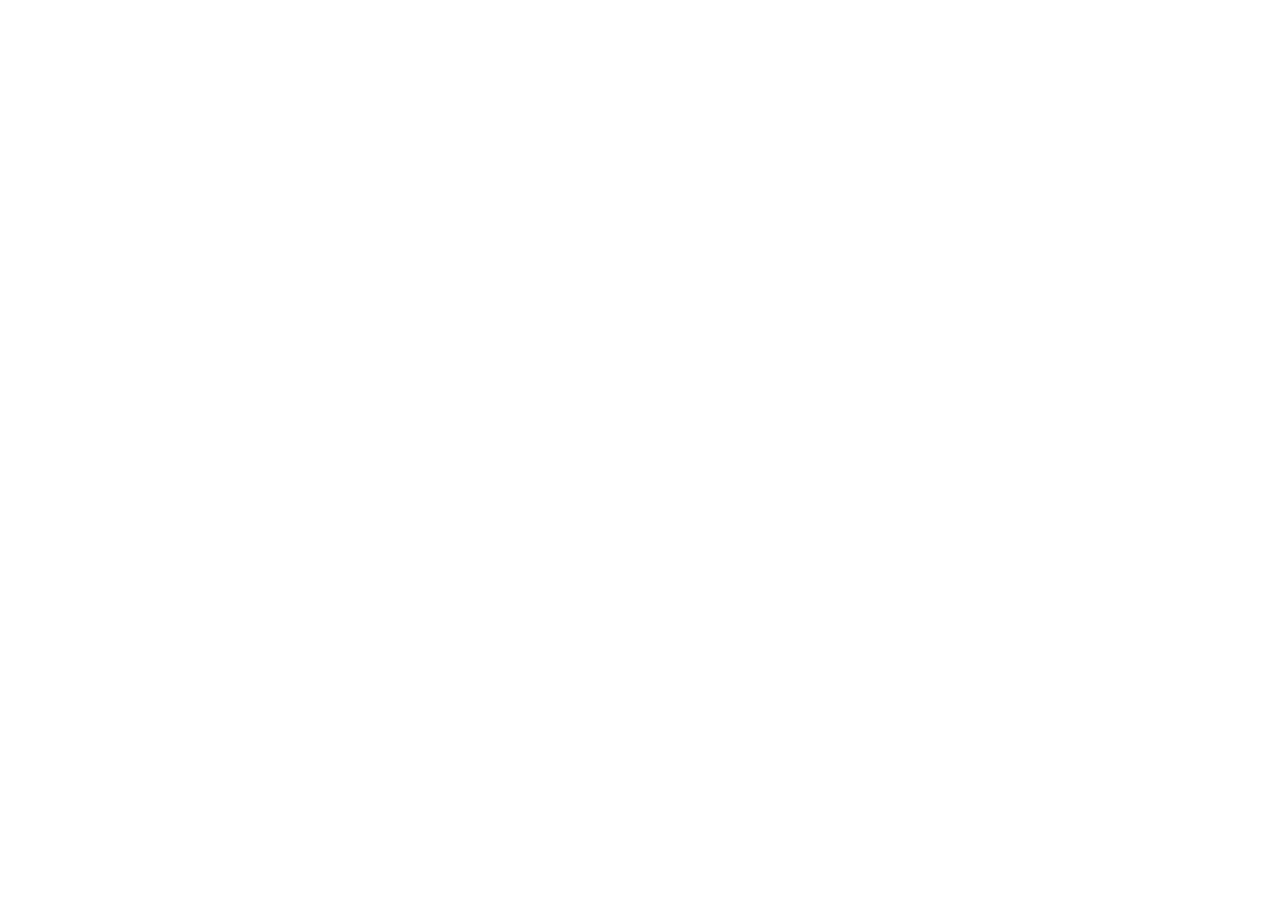
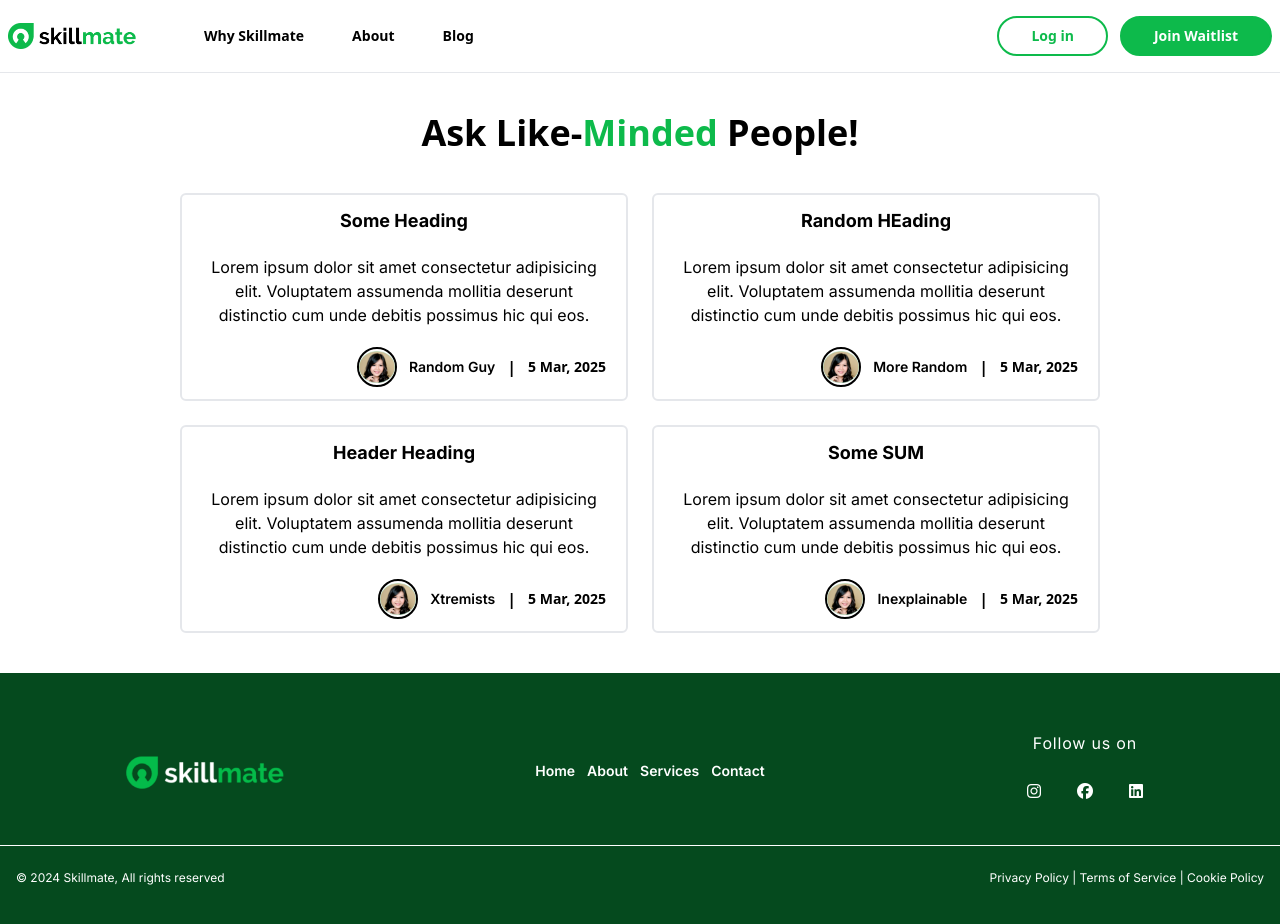
Before and after one commit to thayagovzig/skillmate, a React (Vite) app in the folder frontend/: page /blog in a window 1280 px wide. Before the commit this address had no page. Shown: the top 924 px of the page. Before the commit the page ends 800 px from the top, so only its background shows below. Built offline with nearby package versions, Linux system fonts and the light colour scheme.

Commit message:
Added Blog

```diff
--- a/frontend/src/App.jsx
+++ b/frontend/src/App.jsx
@@ -7,6 +7,7 @@ import Login from './pages/Login';
 import FakeLogin from './pages/fakelogin';
 import WaitlistSuccess from './pages/WaitlistSuccess';
 import About from './pages/About';
+import Blog from './pages/Blog';
 
 function App() {
   const [count, setCount] = useState(0)
@@ -20,6 +21,7 @@ function App() {
       <Route path = "/login" element = {<FakeLogin />} />
       <Route path = "/waitlist-success" element = {<WaitlistSuccess />} />
       <Route path = "/about" element = {<About />} />
+      <Route path = "/blog" element = {<Blog />} />
     </Routes>
   </>
 
--- a/frontend/src/components/Footer.jsx
+++ b/frontend/src/components/Footer.jsx
@@ -1,4 +1,5 @@
 import Logo from "../assets/skillmate_logo/Pasted Graphic footer logo white.png";
+import { Link } from "react-router-dom";
 
 const Footer = () => (
     <div className="bg-dark-green footer">
@@ -8,19 +9,19 @@ const Footer = () => (
                     <img src={Logo} alt="" className = "w-40" />
                 </div>
 
-                <ul className = "navlinks flex md:flex-col gap-y-3 my-12 gap-x-3">
-                    <a href="">
+                <ul className = "navlinks flex gap-y-3 my-12 gap-x-3">
+                    <Link to="/">
                         <li>Home</li>
-                    </a>
-                    <a href="">
+                    </Link>
+                    <Link href="/about">
                         <li>About</li>
-                    </a>
-                    <a href="">
+                    </Link>
+                    <Link to="/">
                         <li>Services</li>
-                    </a>
-                    <a href="/signup">
+                    </Link>
+                    <Link to="/signup">
                         <li>Contact</li>
-                    </a>
+                    </Link>
                 </ul>
 
                 <div>
--- a/frontend/src/components/LimitedNavbar.jsx
+++ b/frontend/src/components/LimitedNavbar.jsx
@@ -18,8 +18,9 @@ const LimitedNavbar = () =>{
                 <ul className = "hidden md:flex justify-center items-center gap-x-6 font-semibold text-sm py-2 flex-nowrap ">
                     {/* <li>Get a Job</li> */}
                     {/* <li>Discover Skills</li> */}
-                    <li><Link to = {"/#whyskillmate"} className = "px-3 py-1 font-bold">Why Skillmate</Link></li>
+                    <li><Link to = {"/#whyskillmate"} className = "px-3 py-1 font-bold">Why&nbsp;Skillmate</Link></li>
                     <li><Link to = {"/about"} className = "px-3 py-1 font-bold">About</Link></li>
+                    <li><Link to = {"/blog"} className = "px-3 py-1 font-bold">Blog</Link></li>
                 </ul>
 
             </div>
--- a/frontend/src/components/Navbar.jsx
+++ b/frontend/src/components/Navbar.jsx
@@ -17,8 +17,9 @@ const Navbar = () =>{
                 <ul className = "hidden md:flex justify-center items-center gap-x-6 font-semibold text-sm py-2 flex-nowrap ">
                     {/* <li>Get a Job</li> */}
                     {/* <li>Discover Skills</li> */}
-                    <li><a href = {"#whyskillmate"} className = "px-3 py-1 font-bold">Why Skillmate</a></li>
-                    <li><a href = {"/about"} className = "px-3 py-1 font-bold">About</a></li>
+                    <li><Link to = {"/#whyskillmate"} className = "px-3 py-1 font-bold">Why&nbsp;Skillmate</Link></li>
+                    <li><Link to = {"/about"} className = "px-3 py-1 font-bold">About</Link></li>
+                    <li><Link to = {"/blog"} className = "px-3 py-1 font-bold">Blog</Link></li>
                 </ul>
 
             </div>
--- a/frontend/src/components/WhySkillmate.jsx
+++ b/frontend/src/components/WhySkillmate.jsx
@@ -13,7 +13,7 @@ export default function WhySkillmate() {
   }
 
   return (
-    <div className = "w-full py-8">
+    <div className = "w-full py-8" id = {"whyskillmate"}>
         <div className="container mx-auto">
             <h2 className = "text-center text-4xl font-bold font-inter mt-3">Why Skill<span className = "text-primary-green">mate?</span></h2>
             <h3 className = "text-xl font-semibold font-inter text-center mt-4 text-slate-800">Empowering Freelancers, Redefining Success</h3>
--- a/frontend/src/index.css
+++ b/frontend/src/index.css
@@ -124,8 +124,9 @@ html{
 }
 
 .paper-texture-bg{
-  background:/* linear-gradient(rgba(66, 228, 66, 0.3), rgba(66, 228, 66, 0.4)),*/ url("./assets/white-paper-texture.jpg")  ;
+  background:/* linear-gradient(rgba(66, 228, 66, 0.3), rgba(66, 228, 66, 0.4)),*/ url("./assets/white-paper-texture.jpg") ;
   background-size: cover;
+  height:max-content;
 }
 
 .login-simple-white-paper{
--- /dev/null
+++ b/frontend/src/pages/Blog.jsx
@@ -0,0 +1,69 @@
+import Navbar from "../components/Navbar";
+import Footer from "../components/Footer";
+import Photo from "../assets/skillmate_logo/human.png";
+const Blog = () => {
+
+    const blogs = [
+        {
+            title:"Some Heading",
+            content: "Lorem ipsum dolor sit amet consectetur adipisicing elit. Voluptatem assumenda mollitia deserunt distinctio cum unde debitis possimus hic qui eos.",
+            author:"Random Guy",
+            time:"5 Mar, 2025",
+            photo:Photo
+        },
+        {
+            title:"Random HEading",
+            content: "Lorem ipsum dolor sit amet consectetur adipisicing elit. Voluptatem assumenda mollitia deserunt distinctio cum unde debitis possimus hic qui eos.",
+            author:"More Random",
+            time:"5 Mar, 2025",
+            photo:Photo
+        },
+        {
+            title:"Header Heading",
+            content: "Lorem ipsum dolor sit amet consectetur adipisicing elit. Voluptatem assumenda mollitia deserunt distinctio cum unde debitis possimus hic qui eos.",
+            author:"Xtremists",
+            time:"5 Mar, 2025",
+            photo:Photo
+        },
+        {
+            title:"Some SUM" ,
+            content: "Lorem ipsum dolor sit amet consectetur adipisicing elit. Voluptatem assumenda mollitia deserunt distinctio cum unde debitis possimus hic qui eos.",
+            author:"Inexplainable",
+            time:"5 Mar, 2025",
+            photo:Photo
+        }
+    ];
+    return (
+        <div className="w-screen min-h-screen">
+            <Navbar />
+
+            <div className="container mx-auto h-auto py-10 border-t">
+                <h2 className="text-4xl text-center font-bold">Ask Like-<span className = "text-primary-green">Minded</span> People!</h2>
+
+                <div className="blogs flex justify-center items-center gap-6 mt-10 flex-wrap">
+
+                    {blogs && blogs.map((blog,i) => (
+                        <div className = "flex flex-col gap-y-5 rounded-md px-5 py-3 border-2 max-w-md min-w-[150px] shadow-[0px_0px_0px] hover:shadow-green-500 hover:shadow-[5px_5px_0px] transition-all duration-200 cursor-pointer" key = {i}>
+                            <h2 className="text-lg text-center font-bold font-inter">{blog.title}</h2>
+                            <h3 className="text-center font-inter">{blog.content}</h3>
+
+                            <div className = "flex gap-x-3 justify-end items-center">
+                                <img src={blog.photo} alt="" className = "h-10 w-10 object-contain rounded-full overflow-hidden border-2 border-black" />
+                                <p className = "text-sm font-semibold font-inter">{blog.author}</p>
+                                <p className = "font-semibold">|</p>
+                                <p className = "font-semibold text-sm">{blog.time}</p>
+                            </div>
+                        </div>
+                    ))}
+
+
+                </div>
+
+            </div>
+
+            <Footer />
+        </div>
+    )
+}
+
+export default Blog;
--- a/frontend/src/pages/Signup.jsx
+++ b/frontend/src/pages/Signup.jsx
@@ -53,12 +53,12 @@ const Signup = () => {
     return (
         <div className = "w-screen h-screen">
         <LimitedNavbar />
-        <div className = "w-full h-full justify-center items-center paper-texture-bg px-5 pt-8">
+        <div className = "flex flex-col justify-center items-center paper-texture-bg pt-8 pb-16">
             <div className = "mx-auto max-w-3xl px-4 py-4 ">
                 <Link to = "/" className = "font-semibold text-primary-green underline-offset-2 underline font-inter">&lt; Go back to Home</Link>
             </div>
-            <div className = "w-full flex justify-center">
-            <form className="rounded-xl flex flex-col mx-auto max-w-3xl px-16 py-10 gap-y-4 w-auto lg:w-3/4 neomorphic absolute bg-white/40 backdrop-blur-sm" method="POST" action={backend_url+"/waitlist"}>
+            <div className = "flex justify-center w-full">
+            <form className="rounded-xl flex flex-col mx-auto max-w-3xl px-16 py-10 gap-y-4 w-auto lg:w-3/4 neomorphic bg-white/40 backdrop-blur-sm" method="POST" action={backend_url+"/waitlist"}>
                 {/* <Link to = "/" className = "absolute top-0 left-0 transform -translate-y-[130%] font-semibold text-primary-green underline-offset-2 underline font-inter">&lt; Go back to Home</Link>  */}
                 <h2 className = "text-3xl text-center text-inter font-semibold font-inter mb-6">Join Our Waitlist</h2>
 
@@ -89,7 +89,7 @@ const Signup = () => {
                     />
                 </div>
 
-                <div className = "flex flex-col gap-y-2 my-4">
+                <div className = "flex flex-col gap-y-2 my-2">
                     <label htmlFor="phonenumber" className = "font-semibold">Phone Number<span className = "text-red-500 text-lg">&nbsp;*&nbsp;</span></label>
                     <PhoneInput placeholder = "Phone Number" name = "phonenumber" value = {phoneNumber} defaultCountry = "IN" onChange = {setPhoneNumber} className="px-4 py-1 border-2 border-black rounded-md outline-none border-none focus:outline-none" />
                 </div>
@@ -117,7 +117,9 @@ const Signup = () => {
             </form>
             </div>
         </div>
-        <Footer />
+        <div className = "">
+            <Footer />
+        </div>
     </div>
 ) }
 
```
